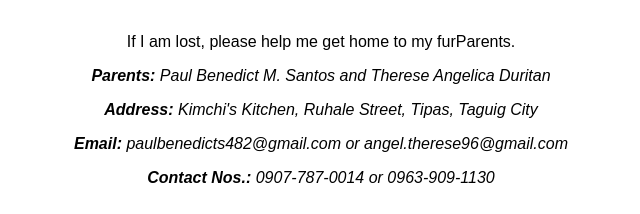
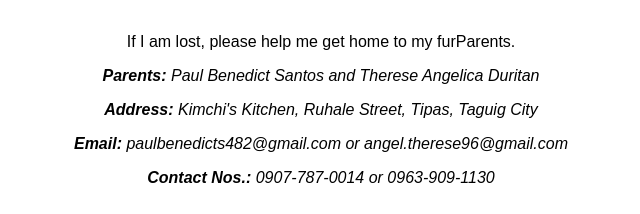
Before and after one commit to Wasabi482/dogtag, a plain HTML site: page index.html in a window 1280 px wide. Shown: the part 583-797 px from the top of the page, 319-959 px from the left. Drawn offline with Linux system fonts and the light colour scheme.

Commit message:
name change

```diff
--- a/index.html
+++ b/index.html
@@ -44,7 +44,7 @@
 
     <p>If I am lost, please help me get home to my furParents.</p>
     <address>
-      <p><strong>Parents:</strong> Paul Benedict M. Santos and Therese Angelica Duritan</p>
+      <p><strong>Parents:</strong> Paul Benedict Santos and Therese Angelica Duritan</p>
       <p><strong>Address:</strong> Kimchi's Kitchen, Ruhale Street, Tipas, Taguig City</p>
       <p><strong>Email:</strong> paulbenedicts482@gmail.com or angel.therese96@gmail.com</p>
       <p><strong>Contact Nos.:</strong> 0907-787-0014 or 0963-909-1130</p>
```
